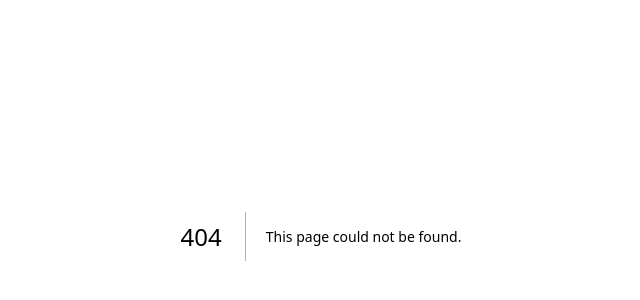
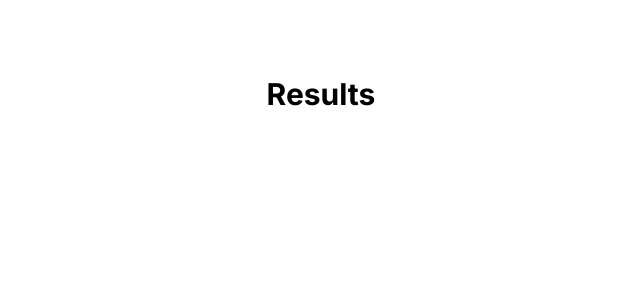
Before and after one commit to parathan/laptop-price-gauge, a Next.js app in the folder lpg-webapp/: page /results in a window 1280 px wide. Before the commit this address had no page. Shown: the part 164-464 px from the top of the page, without its empty margins (319-959 px from the left). Built offline with nearby package versions, Linux system fonts and the light colour scheme.

Commit message:
init results page

```diff
--- /dev/null
+++ b/lpg-webapp/src/app/results/page.tsx
@@ -0,0 +1,9 @@
+import React from 'react'
+
+export default function Results() {
+    return (
+        <div className="grid justify-items-center mx-auto w-1/3 mt-60 space-y-10">
+            <h1 className="text-3xl font-bold">Results</h1>
+        </div>
+    );
+}
```
